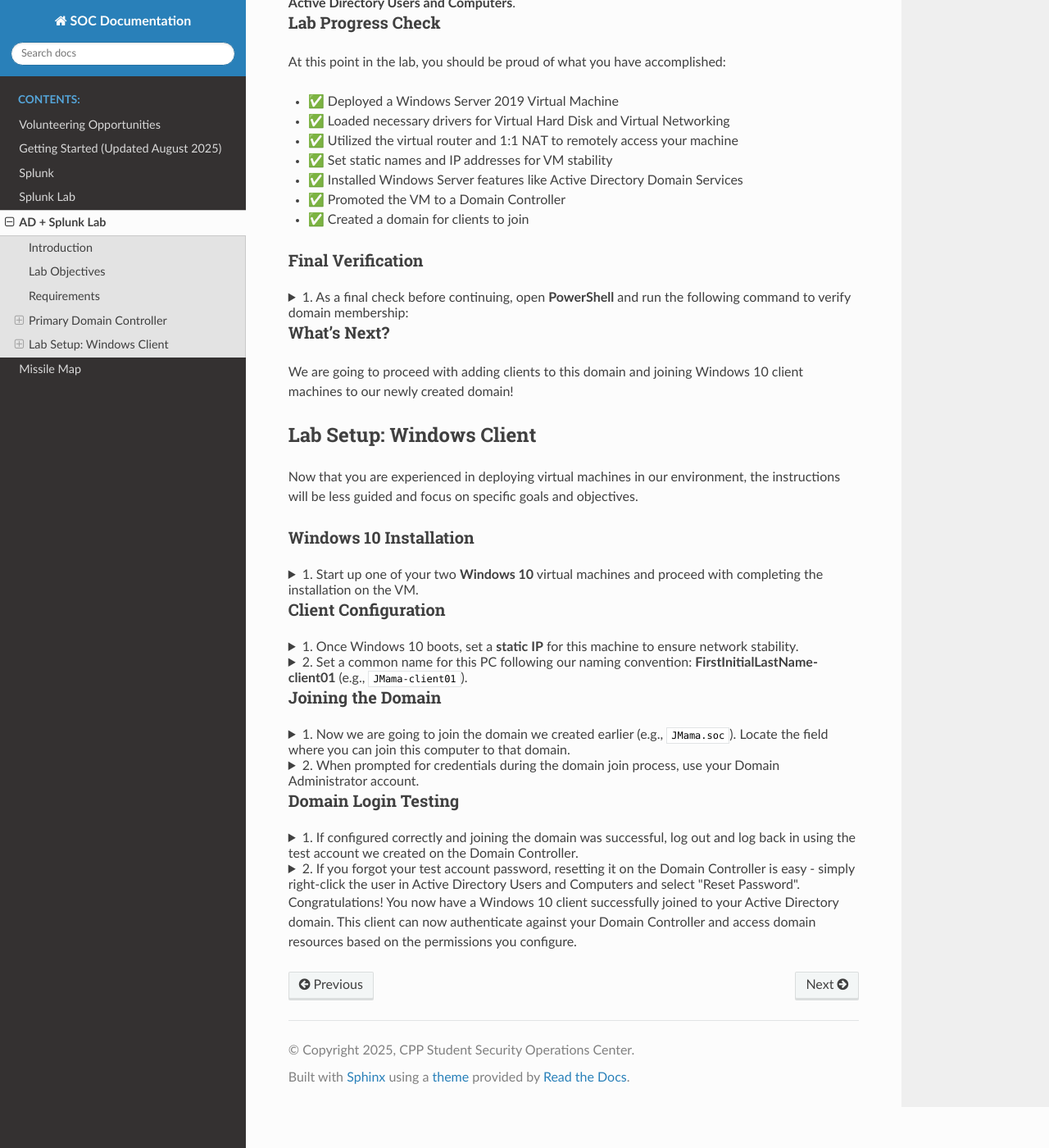
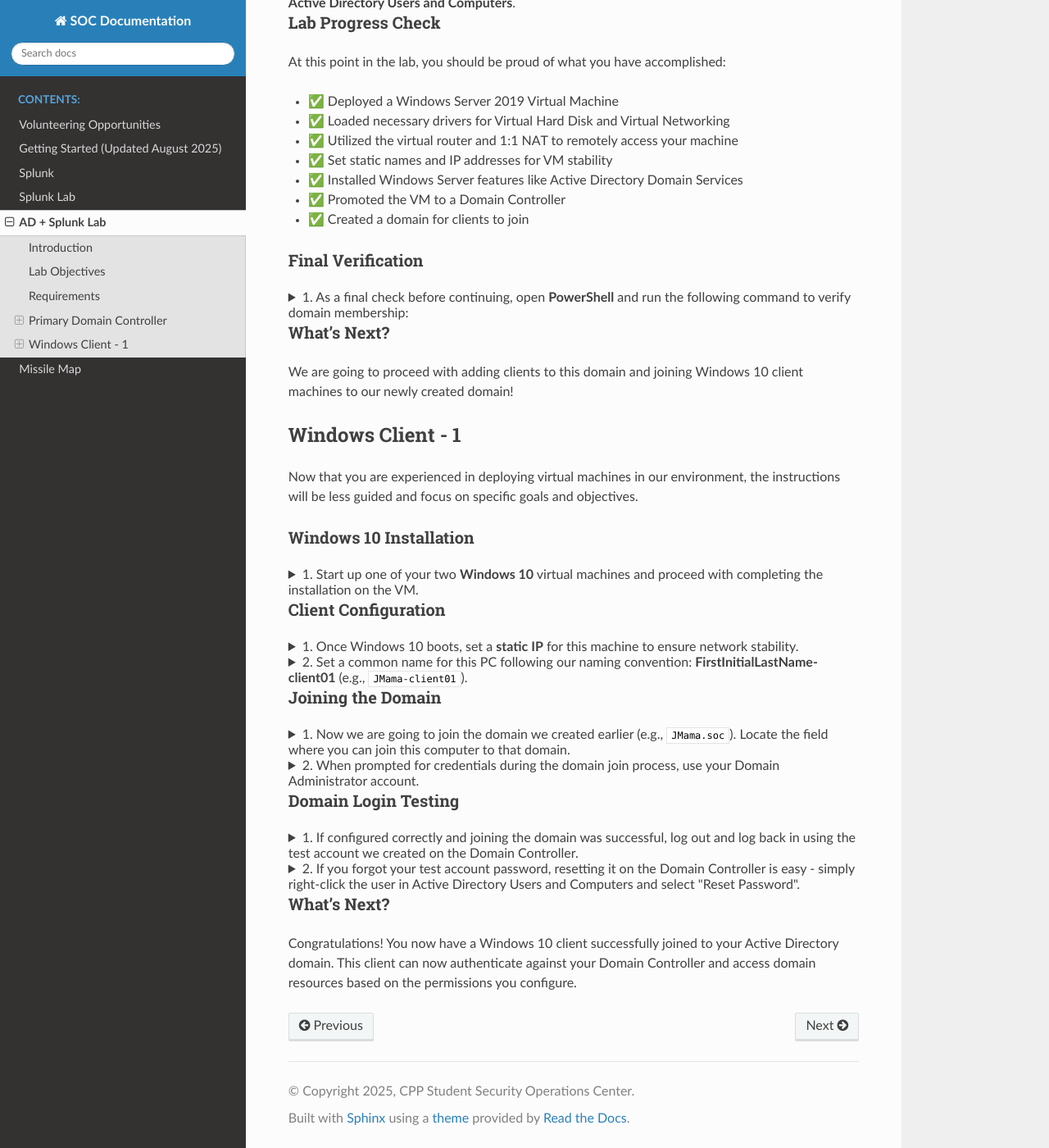
Before and after one commit to cpp-soc/documentation, a Sphinx documentation site: the page built from source/AD_Lab.md, in a window 1280 px wide and 1400 px high, scrolled down 4245 px. Shown: the whole window at 82% size. Built offline with Sphinx 7.4.7 and the Read the Docs theme 3.1.0, drawn with Linux system fonts in a browser that asks for light colours.

Commit message:
win client 1 done

```diff
--- a/source/AD_Lab.md
+++ b/source/AD_Lab.md
@@ -398,7 +398,7 @@
 
 We are going to proceed with adding clients to this domain and joining Windows 10 client machines to our newly created domain!
 
-## Lab Setup: Windows Client
+## Windows Client - 1
 
 Now that you are experienced in deploying virtual machines in our environment, the instructions will be less guided and focus on specific goals and objectives.
 
@@ -458,4 +458,7 @@
 
 </details>
 
+
+### What's Next?
+
 Congratulations! You now have a Windows 10 client successfully joined to your Active Directory domain. This client can now authenticate against your Domain Controller and access domain resources based on the permissions you configure.
```
